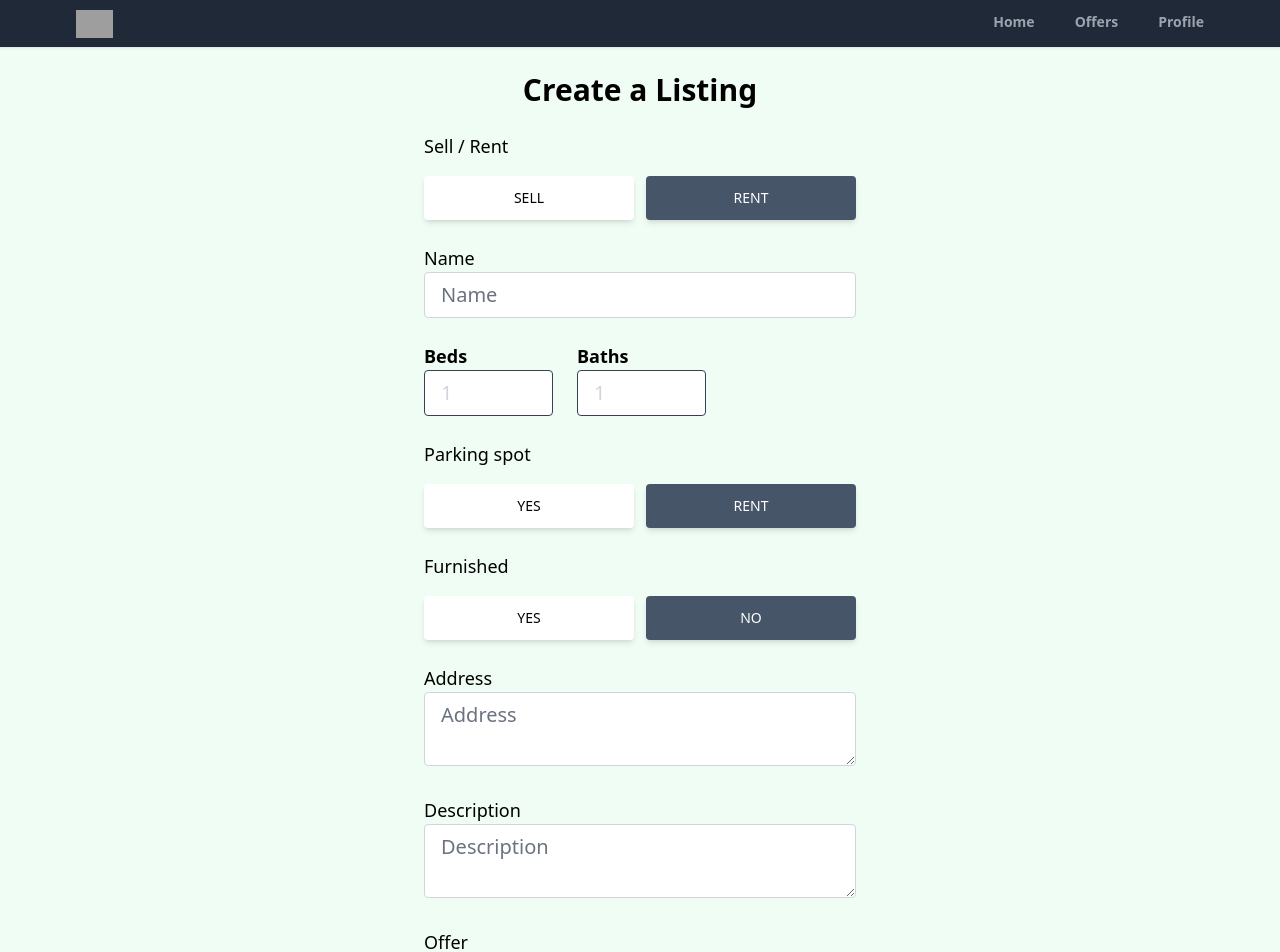
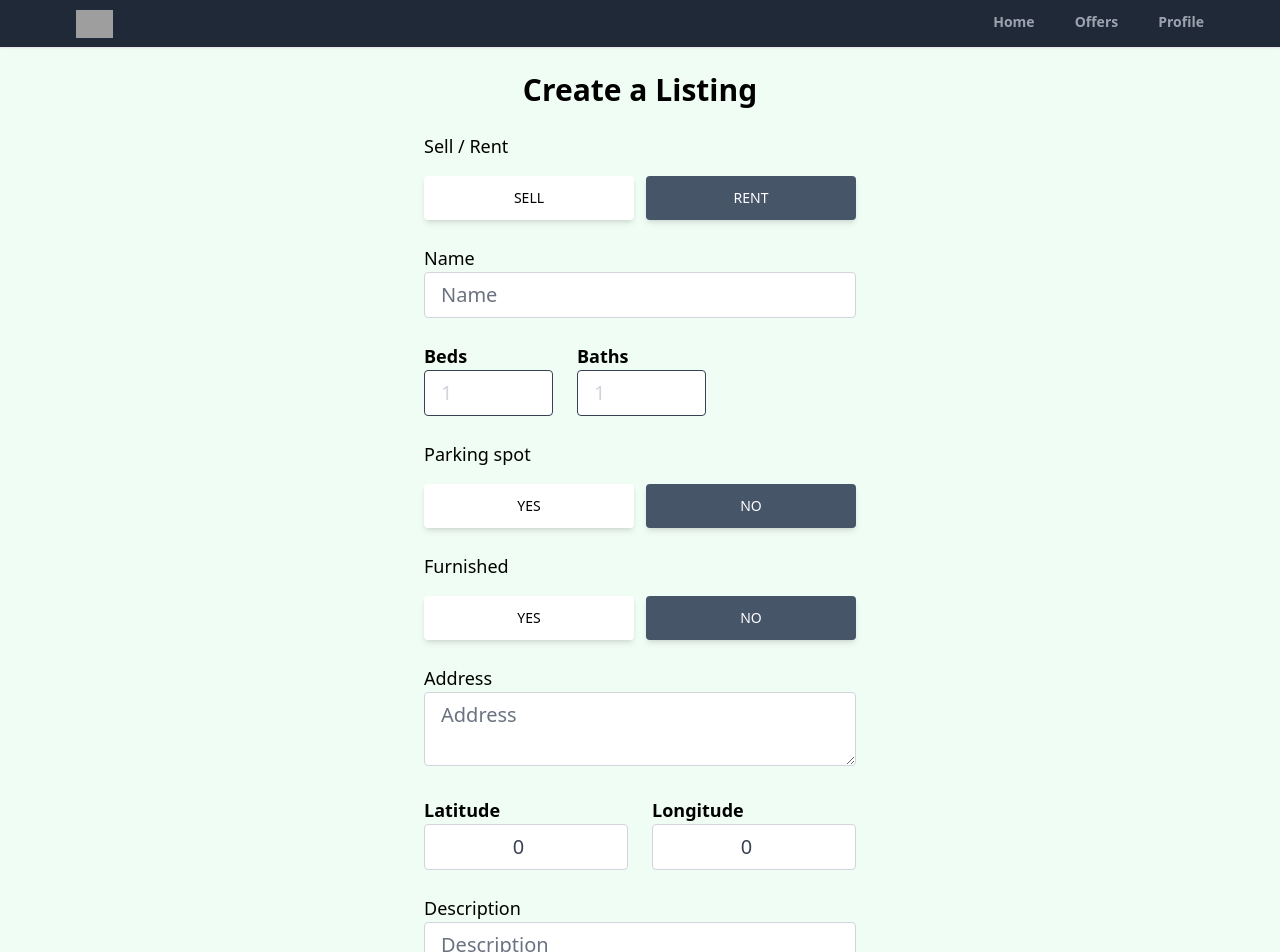
Before and after one commit to karthik5699/realtor-app, a React (Vite) app: page /create-listing in a window 1280 px wide. Shown: the top 952 px of the page. Built offline with nearby package versions, Linux system fonts and the light colour scheme; no server answers; sample sign-in values are in the browser's storage; grey boxes are pictures that could not be loaded.

Commit message:
uploading images on firebase and creating a database for createListing on firebase

```diff
--- a/package.json
+++ b/package.json
@@ -16,7 +16,8 @@
     "react-icons": "^4.9.0",
     "react-router": "^6.13.0",
     "react-router-dom": "^6.13.0",
-    "react-toastify": "^9.1.3"
+    "react-toastify": "^9.1.3",
+    "uuid": "^9.0.0"
   },
   "devDependencies": {
     "@tailwindcss/forms": "^0.5.3",
--- a/src/App.jsx
+++ b/src/App.jsx
@@ -28,7 +28,9 @@ function App() {
         <Route path="/sign-up" element={<Signup />} />
         <Route path="forgot-password" element={<ForgotPassword />} />
         <Route path="offers" element={<Offers />} />
-        <Route path="/create-listing" element={<CreateListing />} />
+        <Route path="/create-listing" element={<PrivateRoute />}>
+          <Route path="/create-listing" element={<CreateListing />} />
+        </Route>
       </Routes>
      </Router>
 
--- a/src/pages/CreateListing.jsx
+++ b/src/pages/CreateListing.jsx
@@ -1,6 +1,21 @@
+/* eslint-disable no-unused-vars */
 import { useState } from "react"
+import Spinner from "../components/Spinner";
+import { toast } from "react-toastify";
+import { getStorage, ref, uploadBytesResumable, getDownloadURL } from "firebase/storage";
+import { getAuth } from "firebase/auth";
+import {v4 as uuidv4} from "uuid";
+import { addDoc, collection, serverTimestamp } from "firebase/firestore";
+import { db } from "../firebase";
+import { useNavigate } from "react-router";
+
 
 const CreateListing = () => {
+    const auth = getAuth();
+    const navigate = useNavigate();
+    const [geoLocationEnabled, setGeoLocationEnabled] = useState(false);
+    const [loading, setLoading] = useState(false);
+
     const [formData, setFormData] = useState({
         type: "rent",
         name: "",
@@ -13,18 +28,124 @@ const CreateListing = () => {
         offer: false,
         regularPrice: 0,
         discountedPrice: 0,
+        latitude: 0,
+        longitude: 0,
+        images: {}
     })
-    const {type, name, bedrooms, bathrooms, parking, furnished, address, description, offer, regularPrice, discountedPrice} = formData;
+    const {type, name, bedrooms, bathrooms, parking, furnished, address, description, offer, regularPrice, discountedPrice, latitude, longitude, images} = formData;
+
     const onChange = (event) => {
-        if(event.target.id === "type"){
-            setFormData((prevState) => ({...prevState, type: event.target.value}))
+        let boolean = null;
+        if(event.target.value === "true"){
+            boolean = true;
+        }
+        if(event.target.value === "false"){
+            boolean = false;
+        }
+
+        if(event.target.files) {
+            setFormData((prevState) => ({
+                ...prevState,
+                images: event.target.files
+            }))
+        }
+
+        if (!event.target.files) {
+            setFormData((prevState) => ({
+                ...prevState,
+                [event.target.id]: boolean ?? event.target.value
+            }))
         }
 
     }
+
+    const storeImage = async(image) => {
+        return new Promise((resolve, reject) => {
+            const storage = getStorage();
+            const fileName = `${auth.currentUser.uid}-${image.name}-${uuidv4()}`
+            const storageRef = ref(storage, fileName)
+            const uploadTask = uploadBytesResumable(storageRef, image);
+
+            // Register three observers:
+            // 1. 'state_changed' observer, called any time the state changes
+            // 2. Error observer, called on failure
+            // 3. Completion observer, called on successful completion
+            uploadTask.on('state_changed',
+            (snapshot) => {
+                // Observe state change events such as progress, pause, and resume
+                // Get task progress, including the number of bytes uploaded and the total number of bytes to be uploaded
+                const progress = (snapshot.bytesTransferred / snapshot.totalBytes) * 100;
+                console.log('Upload is ' + progress + '% done');
+                switch (snapshot.state) {
+                case 'paused':
+                    console.log('Upload is paused');
+                    break;
+                case 'running':
+                    console.log('Upload is running');
+                    break;
+                }
+            },
+            (error) => {
+                reject(error);
+            },
+            () => {
+                // Handle successful uploads on complete
+                // For instance, get the download URL: https://firebasestorage.googleapis.com/...
+                getDownloadURL(uploadTask.snapshot.ref).then((downloadURL) => {
+                resolve(downloadURL);
+                });
+            }
+            );
+
+        })
+    }
+
+    const onSubmit = async (event) => {
+        event.preventDefault();
+        setLoading(true);
+        if(discountedPrice >= regularPrice){
+            setLoading(false);
+            toast.error("Discount price must be less than regular price");
+            return;
+        }
+        if(images.length > 6){
+            toast.error("Choose < 6 images");
+            return;
+        }
+        let geoLocation = {};
+        geoLocation.lat = latitude;
+        geoLocation.lng = longitude;
+
+        const imgUrls = await Promise.all(
+            [...images].map((image) => storeImage(image))).catch((error)=>{
+                setLoading(false)
+                toast.error("Images were not uploaded")
+                return;
+            }
+        )
+        const formDataCopy = {
+            ...formData,
+            imgUrls,
+            timestamp: serverTimestamp(),
+        };
+        delete formDataCopy.images;
+        !formDataCopy.offer && delete formDataCopy.discountedPrice;
+        const docRef = await addDoc(collection(db, "listings"), formDataCopy);
+        setLoading(false);
+        toast.success("Listing successful!");
+        navigate(`/category/${formDataCopy.type}/${docRef.id}`)
+    }
+
+
+
+    if(loading){
+        return <Spinner />
+    }
+
     return (
         <main className="max-w-md px-2 mx-auto">
             <h1 className="text-3xl text-center mt-6 font-semibold">Create a Listing</h1>
-            <form>
+            <form onSubmit={onSubmit}>
                 <p className="text-lg mt-6 font-medium">Sell / Rent</p>
                 <div className="flex">
                     <button type="button" id="type" value="sale"
@@ -91,7 +212,7 @@ const CreateListing = () => {
                                         parking ? "bg-white text-black" : "bg-slate-600 text-white"
                                       }`}
                     >
-                        Rent
+                        No
                     </button>
                 </div>
                 <p className="text-lg mt-6 font-medium">Furnished</p>
@@ -124,6 +245,18 @@ const CreateListing = () => {
                                   transition duration-150 ease-in-out focus:text-gray-700 focus:bg-white focus:border-slate-600
                                   mb-6"
                 />
+                {!geoLocationEnabled && (
+                    <div className="flex items-center justify-start space-x-6 mb-6">
+                        <div className="">
+                            <p className="text-lg font-semibold">Latitude</p>
+                            <input type="number" id="latitude" value={latitude} onChange={onChange} required className="w-full px-4 py-2 text-xl text-gray-700 bg-white border border-gray-300 rounded transition duration-150 ease-in-out focus:bg-white focus:text-gray-700 focus:border-slate-600 text-center"/>
+                        </div>
+                        <div className="">
+                            <p className="text-lg font-semibold">Longitude</p>
+                            <input type="number" id="longitude" value={longitude} onChange={onChange} required className="w-full px-4 py-2 text-xl text-gray-700 bg-white border border-gray-300 rounded transition duration-150 ease-in-out focus:bg-white focus:text-gray-700 focus:border-slate-600 text-center"/>
+                        </div>
+                    </div>
+                )}
                 <p className="text-lg font-medium">Description</p>
                 <textarea type="text" id="description" value={description}
                        onChange={onChange} placeholder="Description" minLength="5" required
```
Also changed, not shown: 1 other file (tests, documents, lock files or other folders).
